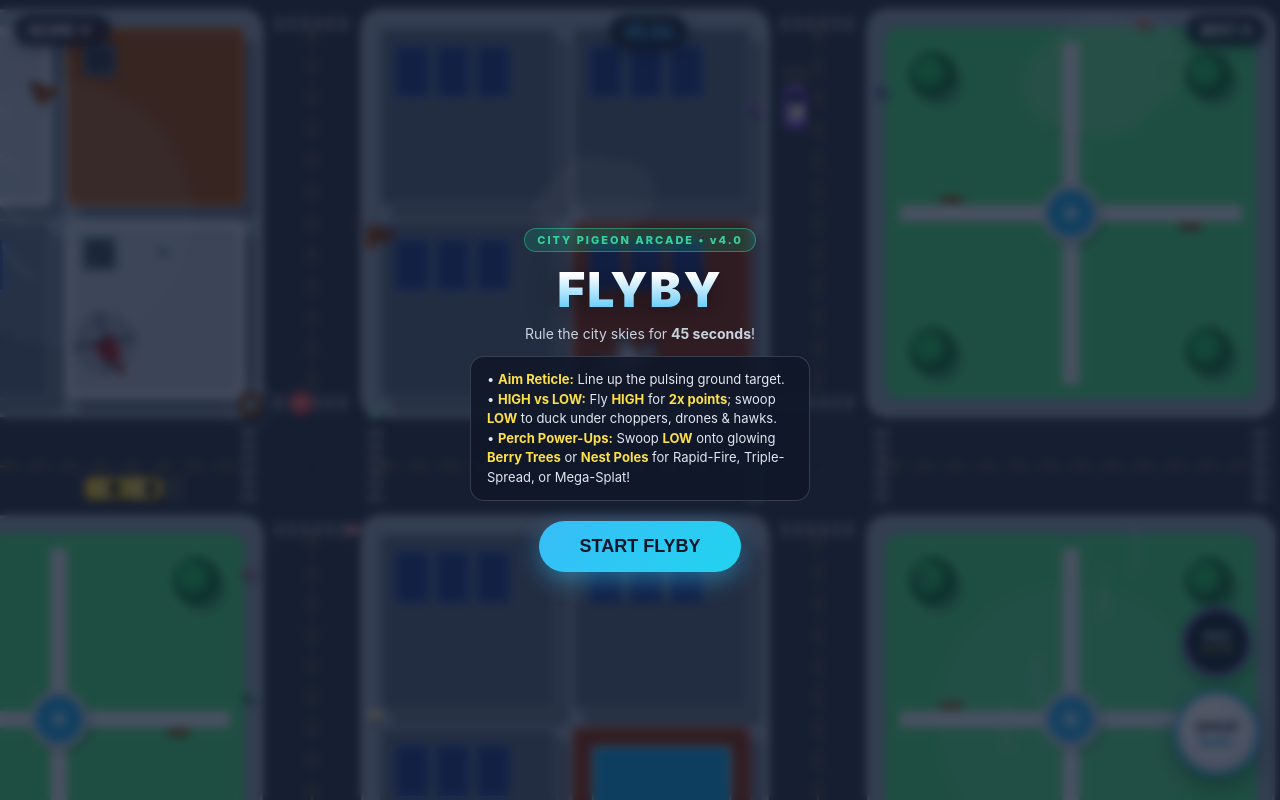
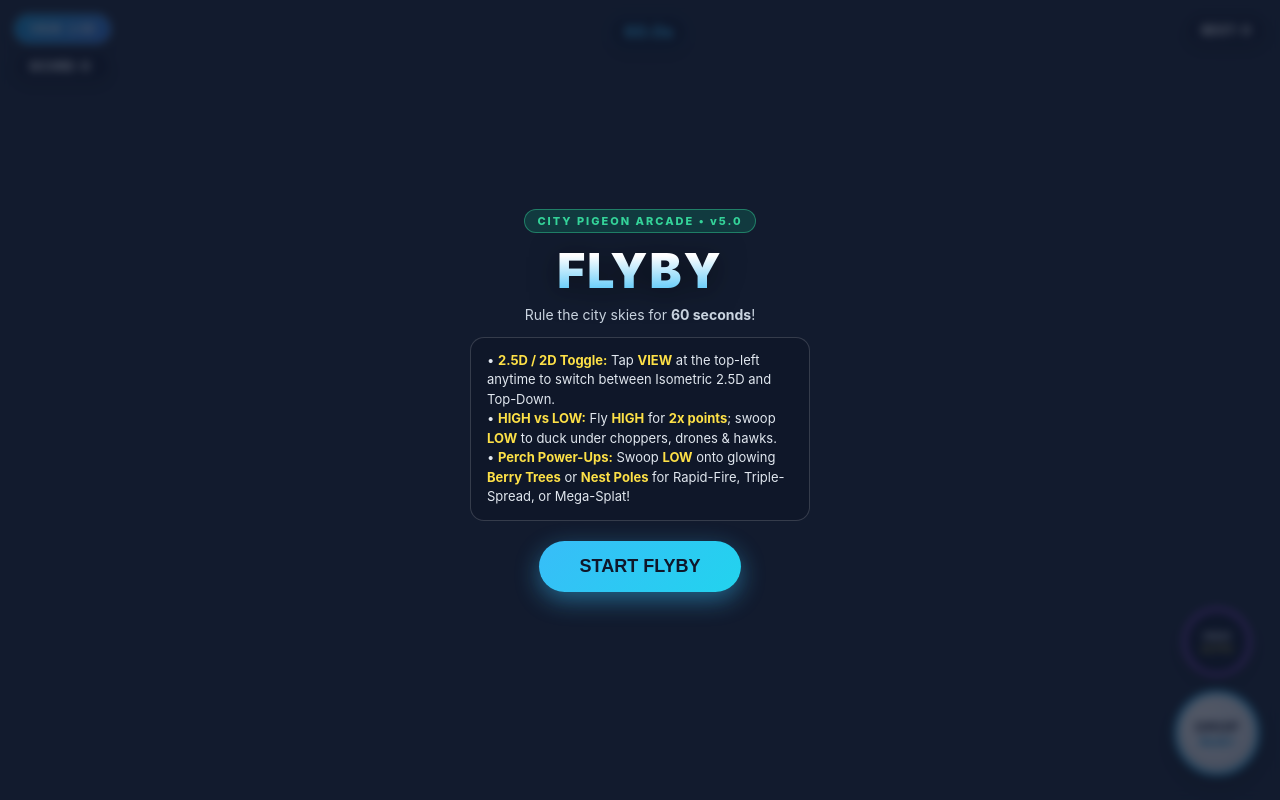
Before and after one commit to huss89/Mobile_Game, a plain HTML site: page index.html in a window 1280 px wide. Drawn offline with Linux system fonts and the light colour scheme.

Commit message:
Update v5 index.html

```diff
--- a/index.html
+++ b/index.html
@@ -9,11 +9,16 @@
     html, body { width: 100%; height: 100%; overflow: hidden; background: #1e293b; font-family: -apple-system, BlinkMacSystemFont, "Segoe UI", Roboto, sans-serif; }
     canvas { display: block; width: 100%; height: 100%; touch-action: none; }
 
-    #hud { position: fixed; top: 14px; left: 14px; right: 14px; display: flex; justify-content: space-between; align-items: flex-start; pointer-events: none; z-index: 10; }
+    #hud { position: fixed; top: 14px; left: 14px; right: 14px; display: flex; justify-content: space-between; align-items: flex-start; pointer-events: none; z-index: 30; }
     .col { display: flex; flex-direction: column; gap: 6px; }
     .col.center { align-items: center; }
     .col.right { align-items: flex-end; }
-    .pill { background: rgba(15, 23, 42, 0.8); backdrop-filter: blur(8px); -webkit-backdrop-filter: blur(8px); color: #f8fafc; padding: 7px 14px; border-radius: 999px; font-weight: 800; font-size: 13px; border: 1px solid rgba(255,255,255,0.16); box-shadow: 0 4px 14px rgba(0,0,0,0.3); white-space: nowrap; }
+    .pill { background: rgba(15, 23, 42, 0.82); backdrop-filter: blur(8px); -webkit-backdrop-filter: blur(8px); color: #f8fafc; padding: 7px 14px; border-radius: 999px; font-weight: 800; font-size: 13px; border: 1px solid rgba(255,255,255,0.16); box-shadow: 0 4px 14px rgba(0,0,0,0.3); white-space: nowrap; }
+
+    #view-btn { pointer-events: auto; cursor: pointer; background: linear-gradient(135deg, rgba(14,165,233,0.92), rgba(59,130,246,0.92)); color: #fff; border: 1.5px solid rgba(186,230,253,0.75); font-size: 12px; letter-spacing: 0.4px; touch-action: manipulation; transition: transform 0.1s; }
+    #view-btn.topdown { background: rgba(30, 41, 59, 0.92); border-color: rgba(148, 163, 184, 0.55); color: #cbd5e1; }
+    #view-btn:active { transform: scale(0.92); }
+
     #timer-pill { font-size: 17px; color: #38bdf8; border-color: rgba(56,189,248,0.45); }
     #timer-pill.urgent { color: #f87171; border-color: rgba(248,113,113,0.7); animation: pulse 0.5s infinite alternate; }
     @keyframes pulse { from { transform: scale(1); } to { transform: scale(1.08); } }
@@ -23,12 +28,12 @@
     #powerup-pill.active { display: block; }
 
     #controls { position: fixed; bottom: 24px; right: 20px; display: flex; flex-direction: column; align-items: center; gap: 14px; z-index: 20; }
-    #alt-btn { width: 68px; height: 68px; border-radius: 50%; background: rgba(15, 23, 42, 0.9); border: 3px solid #a855f7; box-shadow: 0 6px 18px rgba(0,0,0,0.4); color: #fff; font-weight: 800; font-size: 11px; display: flex; flex-direction: column; align-items: center; justify-content: center; cursor: pointer; transition: transform 0.1s; }
+    #alt-btn { width: 68px; height: 68px; border-radius: 50%; background: rgba(15, 23, 42, 0.9); border: 3px solid #a855f7; box-shadow: 0 6px 18px rgba(0,0,0,0.4); color: #fff; font-weight: 800; font-size: 11px; display: flex; flex-direction: column; align-items: center; justify-content: center; cursor: pointer; touch-action: manipulation; transition: transform 0.1s; }
     #alt-btn.low { border-color: #22c55e; background: rgba(20, 83, 45, 0.92); }
     #alt-btn:active { transform: scale(0.9); }
     #alt-bonus { font-size: 9px; color: #fde047; margin-top: 2px; }
 
-    #drop-btn { width: 86px; height: 86px; border-radius: 50%; background: radial-gradient(circle at 30% 30%, #ffffff, #e2e8f0); border: 4px solid #38bdf8; box-shadow: 0 8px 22px rgba(0,0,0,0.42), inset 0 -4px 8px rgba(0,0,0,0.15); color: #0f172a; font-weight: 900; font-size: 15px; display: flex; flex-direction: column; align-items: center; justify-content: center; cursor: pointer; transition: transform 0.08s; }
+    #drop-btn { width: 86px; height: 86px; border-radius: 50%; background: radial-gradient(circle at 30% 30%, #ffffff, #e2e8f0); border: 4px solid #38bdf8; box-shadow: 0 8px 22px rgba(0,0,0,0.42), inset 0 -4px 8px rgba(0,0,0,0.15); color: #0f172a; font-weight: 900; font-size: 15px; display: flex; flex-direction: column; align-items: center; justify-content: center; cursor: pointer; touch-action: manipulation; transition: transform 0.08s; }
     #drop-btn:active, #drop-btn.pressed { transform: scale(0.9); background: #bae6fd; }
     #ammo-status { font-size: 10px; font-weight: 800; color: #0284c7; margin-top: 2px; }
 
@@ -38,7 +43,7 @@
     @keyframes float { 0%, 100% { transform: translateY(0); } 50% { transform: translateY(-6px); } }
     .tips { background: rgba(15, 23, 42, 0.88); border: 1px solid rgba(255,255,255,0.16); border-radius: 14px; padding: 13px 16px; margin: 14px 0 20px; max-width: 340px; text-align: left; font-size: 13px; line-height: 1.5; color: #e2e8f0; }
     .tips b { color: #fde047; }
-    .btn { background: linear-gradient(135deg, #38bdf8, #22d3ee); color: #0f172a; border: none; padding: 15px 40px; font-size: 18px; font-weight: 900; border-radius: 999px; box-shadow: 0 8px 24px rgba(56,189,248,0.45); cursor: pointer; }
+    .btn { background: linear-gradient(135deg, #38bdf8, #22d3ee); color: #0f172a; border: none; padding: 15px 40px; font-size: 18px; font-weight: 900; border-radius: 999px; box-shadow: 0 8px 24px rgba(56,189,248,0.45); cursor: pointer; touch-action: manipulation; }
     .btn:active { transform: scale(0.94); }
     .stats { display: flex; gap: 16px; margin: 14px 0 24px; }
     .card { background: rgba(15, 23, 42, 0.9); border: 1px solid rgba(255,255,255,0.16); border-radius: 14px; padding: 12px 20px; min-width: 120px; }
@@ -49,11 +54,12 @@
 <body>
   <div id="hud">
     <div class="col">
+      <button id="view-btn" class="pill" type="button" onclick="window.flybyToggleView && window.flybyToggleView()">VIEW: 2.5D</button>
       <div class="pill">SCORE: <span id="score">0</span></div>
       <div class="pill" id="combo-pill">COMBO x<span id="combo">1</span></div>
     </div>
     <div class="col center">
-      <div class="pill" id="timer-pill">45.0s</div>
+      <div class="pill" id="timer-pill">60.0s</div>
       <div class="pill" id="powerup-pill">BOOST</div>
     </div>
     <div class="col right">
@@ -62,40 +68,28 @@
   </div>
 
   <div id="controls">
-    <button id="alt-btn" type="button" onclick="flybyToggleAlt()">
+    <button id="alt-btn" type="button" onclick="window.flybyToggleAlt && window.flybyToggleAlt()">
       <span id="alt-lbl">HIGH</span>
       <span id="alt-bonus">2X PTS</span>
     </button>
-    <button id="drop-btn" type="button" onclick="flybyDrop()">
+    <button id="drop-btn" type="button" onclick="window.flybyDrop && window.flybyDrop()">
       <span>DROP</span>
       <span id="ammo-status">READY</span>
     </button>
   </div>
 
   <div id="start-screen" class="overlay">
-    <div class="badge">CITY PIGEON ARCADE • v4.0</div>
+    <div class="badge">CITY PIGEON ARCADE • v5.0</div>
     <h1>FLYBY</h1>
-    <p style="font-size:14px;color:#cbd5e1">Rule the city skies for <b>45 seconds</b>!</p>
+    <p style="font-size:14px;color:#cbd5e1">Rule the city skies for <b>60 seconds</b>!</p>
     <div class="tips">
-      • <b>Aim Reticle:</b> Line up the pulsing ground target.<br>
+      • <b>2.5D / 2D Toggle:</b> Tap <b>VIEW</b> at the top-left anytime to switch between Isometric 2.5D and Top-Down.<br>
       • <b>HIGH vs LOW:</b> Fly <b>HIGH</b> for <b>2x points</b>; swoop <b>LOW</b> to duck under choppers, drones &amp; hawks.<br>
       • <b>Perch Power-Ups:</b> Swoop <b>LOW</b> onto glowing <b>Berry Trees</b> or <b>Nest Poles</b> for Rapid-Fire, Triple-Spread, or Mega-Splat!
     </div>
-    <button class="btn" type="button" onclick="flybyStart()">START FLYBY</button>
+    <button class="btn" type="button" onclick="window.flybyStart && window.flybyStart()">START FLYBY</button>
   </div>
 
   <div id="over-screen" class="overlay" style="display:none">
     <h1>TIME'S UP!</h1>
     <p id="rec-msg" style="color:#fde047;font-weight:800;display:none">NEW HIGH SCORE!</p>
-    <div class="stats">
-      <div class="card"><span>SCORE</span><strong id="f-score">0</strong></div>
-      <div class="card"><span>BEST</span><strong id="f-best">0</strong></div>
-    </div>
-    <button class="btn" type="button" onclick="flybyStart()">FLY AGAIN</button>
-  </div>
-
-  <canvas id="game"></canvas>
-  <script src="render.js"></script>
-  <script src="game.js"></script>
-</body>
-</html>
```
